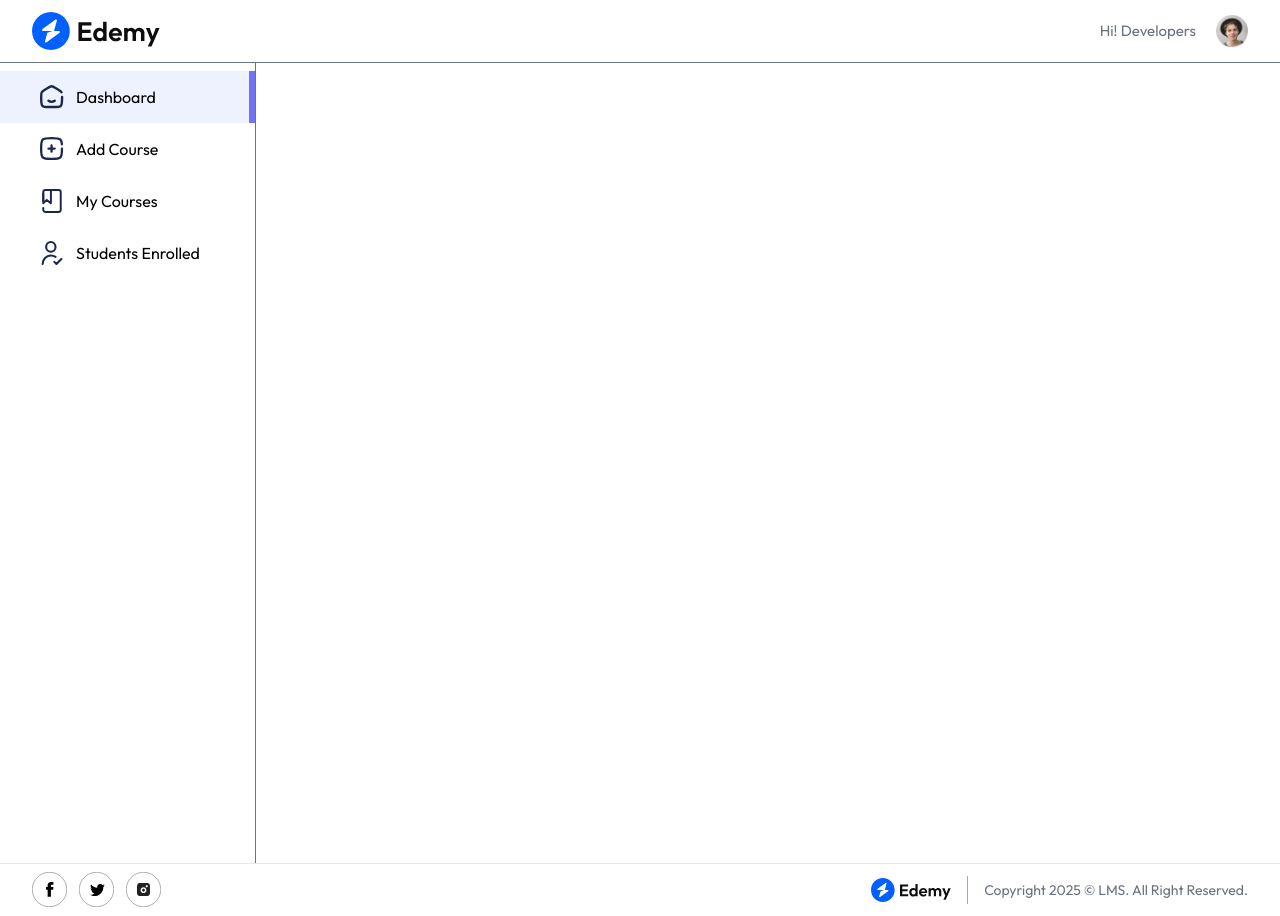
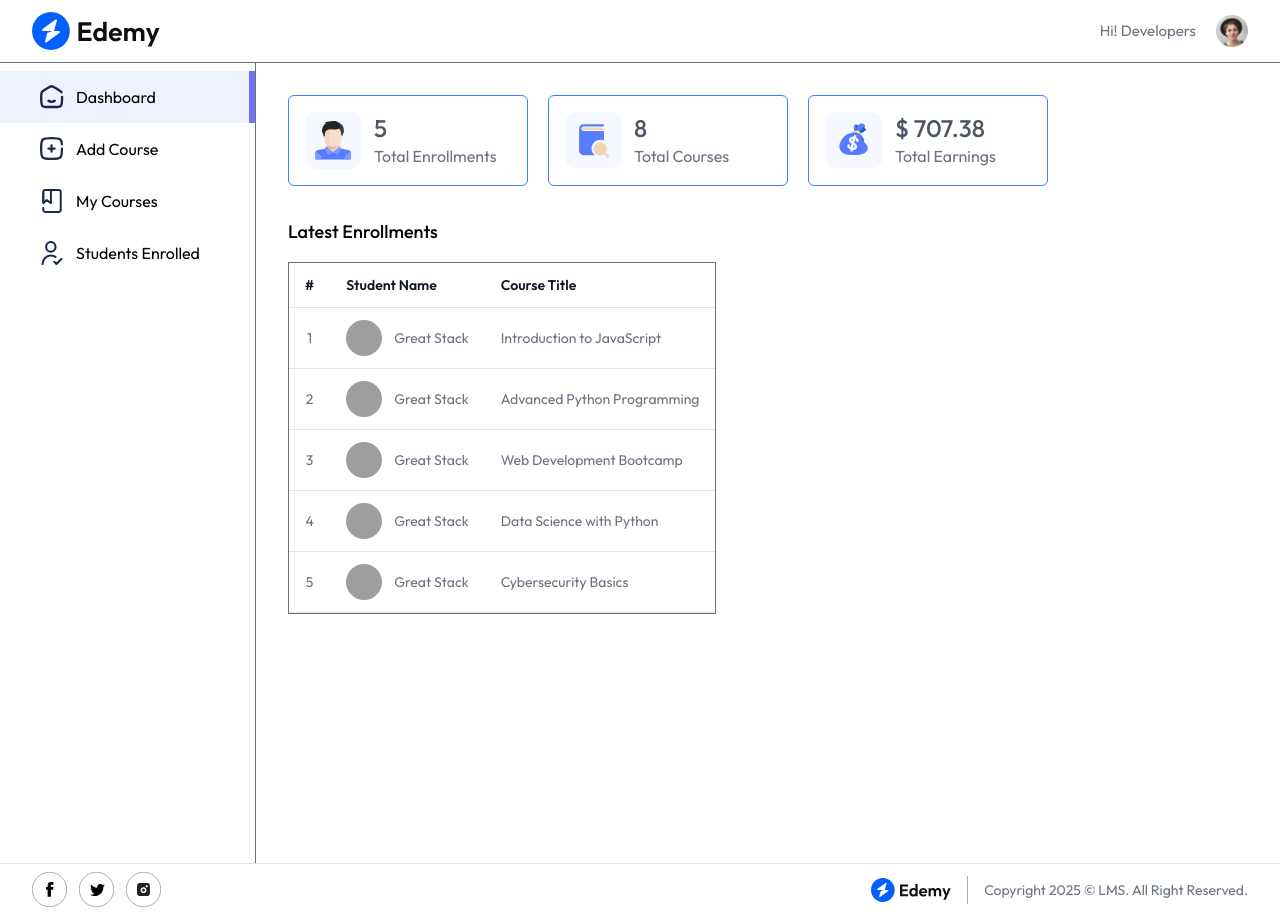
Before and after one commit to karangholap154/ReactJS-LMS, a React (Vite) app: page /educator in a window 1280 px wide. Built offline with nearby package versions, Linux system fonts and the light colour scheme; no server answers; grey boxes are pictures that could not be loaded.

Commit message:
updated Dashboard component with new features and data fetching

```diff
--- a/src/App.jsx
+++ b/src/App.jsx
@@ -27,7 +27,7 @@
         <Route path='/player/:courseId' element={<Player />} />
         <Route path='/loading/:path' element={<Loading />} />
         <Route path='/educator' element={<Educator />}>
-          <Route path='educator' element={<Dashboard />} />
+          <Route path='/educator' element={<Dashboard />} />
           <Route path='add-course' element={<AddCourse />} />
           <Route path='my-courses' element={<MyCourses />} />
           <Route path='student-enrolled' element={<StudentsEnrolled />} />
--- a/src/pages/educator/Dashboard.jsx
+++ b/src/pages/educator/Dashboard.jsx
@@ -1,9 +1,91 @@
-import React from 'react'
+import React, { useContext, useEffect, useState } from 'react'
+import { AppContext } from '../../context/AppContext'
+import { assets, dummyDashboardData } from '../../assets/assets'
+import Loading from '../../components/student/Loading'
 
 const Dashboard = () => {
-  return (
-    <div>Dashboard</div>
-  )
+
+  const [dashboardData, setDashboardData] = useState(null)
+  const { currency } = useContext(AppContext)
+
+  const fetchDashboardData = async () => {
+    setDashboardData(dummyDashboardData)
+  }
+
+  useEffect(() => {
+    fetchDashboardData()
+  }, [])
+
+  return dashboardData ? (
+    <div className='flex flex-col items-start min-h-screen gap-8 p-4 pt-8 pb-0 md:p-8 md:pb-0'>
+      <div className='flex flex-row items-center gap-5'>
+
+        <div className='flex flex-wrap items-center gap-5'>
+          <div className='flex items-center gap-3 p-4 border border-blue-500 rounded-md shadow-card w-60'>
+            <img src={assets.patients_icon} alt="patients_icon" />
+            <div>
+              <p className='text-2xl font-medium text-gray-600'>{dashboardData.enrolledStudentsData.length}</p>
+              <p className='text-base text-gray-500'>Total Enrollments</p>
+            </div>
+          </div>
+        </div>
+
+        <div className='flex flex-wrap items-center gap-5'>
+          <div className='flex items-center gap-3 p-4 border border-blue-500 rounded-md w-60 shadow-card'>
+            <img src={assets.appointments_icon} alt="appointments_icon" />
+            <div>
+              <p className='text-2xl font-medium text-gray-600'>{dashboardData.totalCourses}</p>
+              <p className='text-base text-gray-500'>Total Courses</p>
+            </div>
+          </div>
+        </div>
+
+        <div className='flex flex-wrap items-center gap-5'>
+          <div className='flex items-center gap-3 p-4 border border-blue-500 rounded-md w-60 shadow-card'>
+            <img src={assets.earning_icon} alt="earning_icon" />
+            <div>
+              <p className='text-2xl font-medium text-gray-600'>{currency} {dashboardData.totalEarnings}</p>
+              <p className='text-base text-gray-500'>Total Earnings</p>
+            </div>
+          </div>
+
+        </div>
+
+      </div>
+      <div>
+            <h2 className='pb-4 text-lg font-medium'>Latest Enrollments</h2>
+            <div className='flex flex-col items-center w-full max-w-4xl overflow-hidden bg-white border border-gray-500 rounded-md/20'>
+
+              <table className='w-full overflow-hidden table-fixed md:table-auto'>
+                <thead className='text-sm text-left text-gray-900 border-b border-gray-500/20'>
+                  <tr>
+                    <th className='hidden px-4 py-3 font-semibold text-center sm:table-cell'>#</th>
+                    <th className='px-4 py-3 font-semibold'>Student Name</th>
+                    <th className='px-4 py-3 font-semibold'>Course Title</th>
+                  </tr>
+                </thead>
+                <tbody className='text-sm text-gray-500'>
+                  {dashboardData.enrolledStudentsData.map((item, index) => (
+                    <tr key={index} className='border-b border-gray-500/20'>
+                      <td className='hidden px-4 py-3 text-center sm:table-cell'>{index + 1}</td>
+                      <td className='flex items-center px-2 py-3 space-x-3 md:px-4'>
+                        <img
+                          src={item.student.imageUrl}
+                          alt="profile"
+                          className='rounded-full w-9 h-9'
+                        />
+                        <span className='truncate'>{item.student.name}</span>
+                      </td>
+                      <td className='px-4 py-3 truncate'>{item.courseTitle}</td>
+                    </tr>
+                  ))}
+                </tbody>
+              </table>
+
+            </div>
+          </div>
+    </div>
+  ) : <Loading/>
 }
 
 export default Dashboard
```
